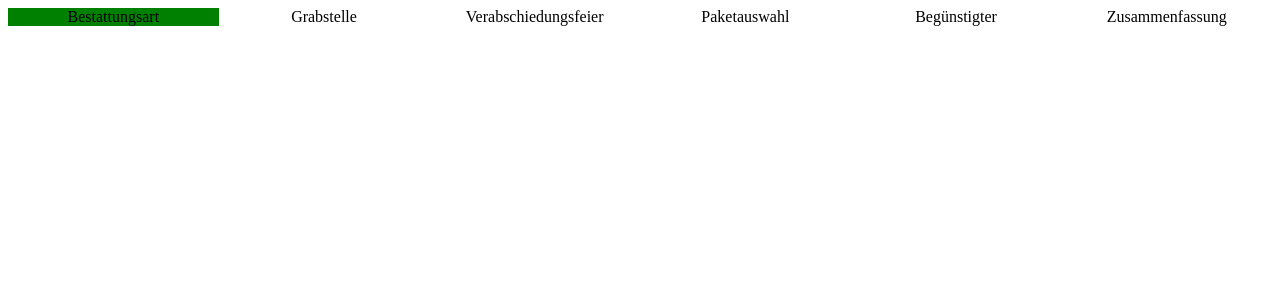
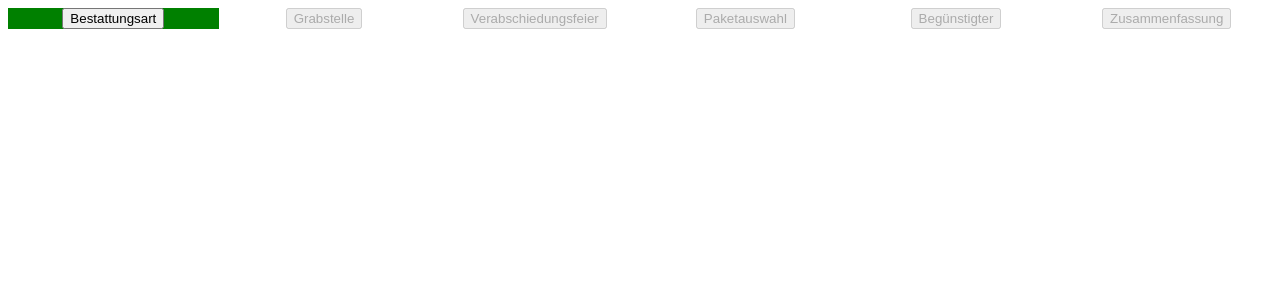
Before and after one commit to Fzum/demo-configurator, an Angular app: page / in a window 1280 px wide. Shown: the top 300 px of the page. Built offline with nearby package versions, Linux system fonts and the light colour scheme.

Commit message:
disable btn if not active

```diff
--- a/src/app/step-by-step-configurer/step-by-step-configurer.component.html
+++ b/src/app/step-by-step-configurer/step-by-step-configurer.component.html
@@ -5,6 +5,6 @@
     *ngFor="let s of configurationSteps"
     [class.is-active]="s === activeConfigurationStep"
   >
-    {{ s.type }}
+    <button [disabled]="s !== activeConfigurationStep">{{ s.type }}</button>
   </div>
 </div>
```
